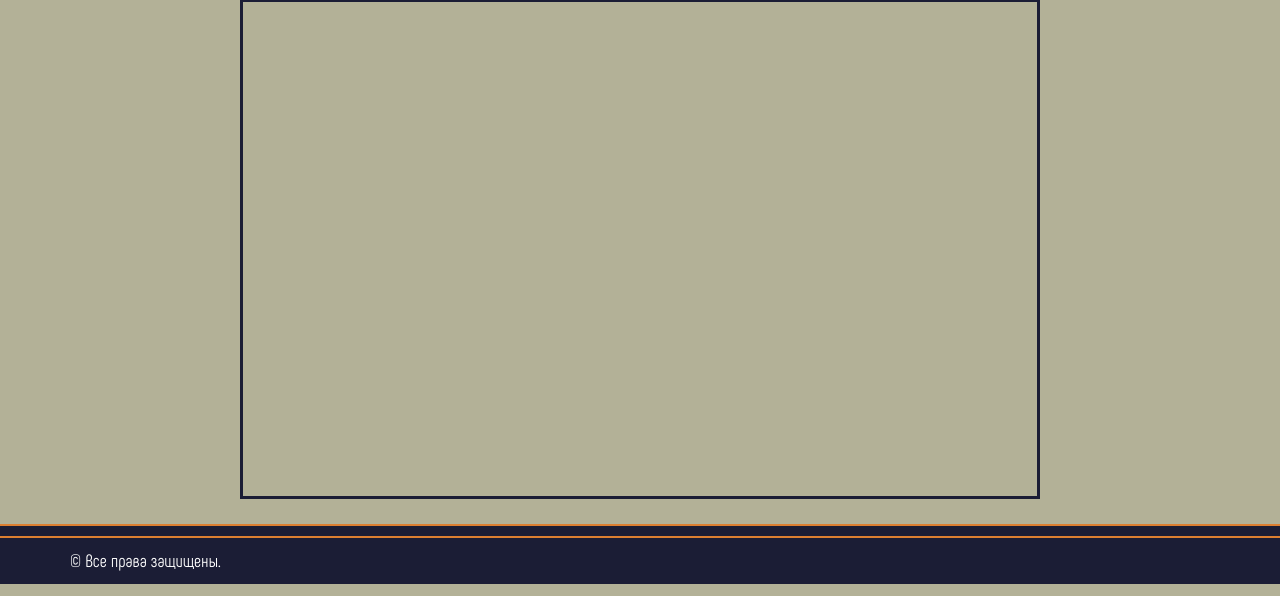
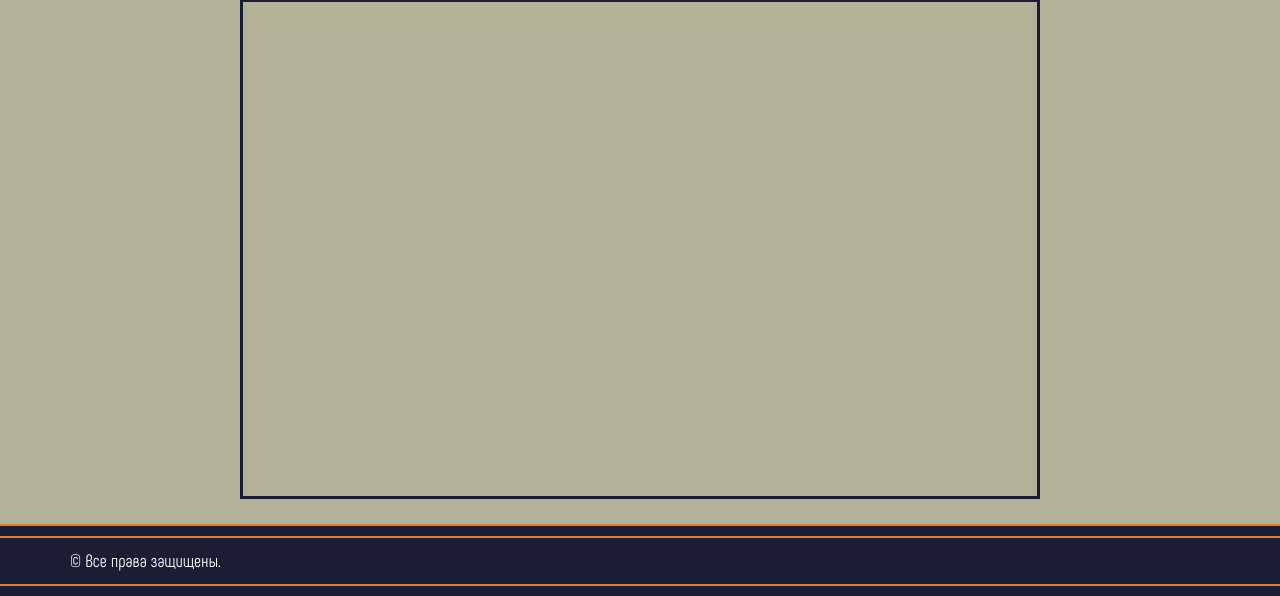
Before and after one commit to Alexander996/IPS_and_PSI, a Django app: page / in a window 1280 px wide. Shown: the part 1611-2207 px from the top of the page. Run offline with Django 3.2, Linux system fonts and the light colour scheme; some libraries are stand-ins or nearby versions.

Commit message:
Fix footer

```diff
--- a/templates/footer.html
+++ b/templates/footer.html
@@ -5,3 +5,4 @@
 		</div>
 	</div>
 </div>
+<hr class="separator">
```
